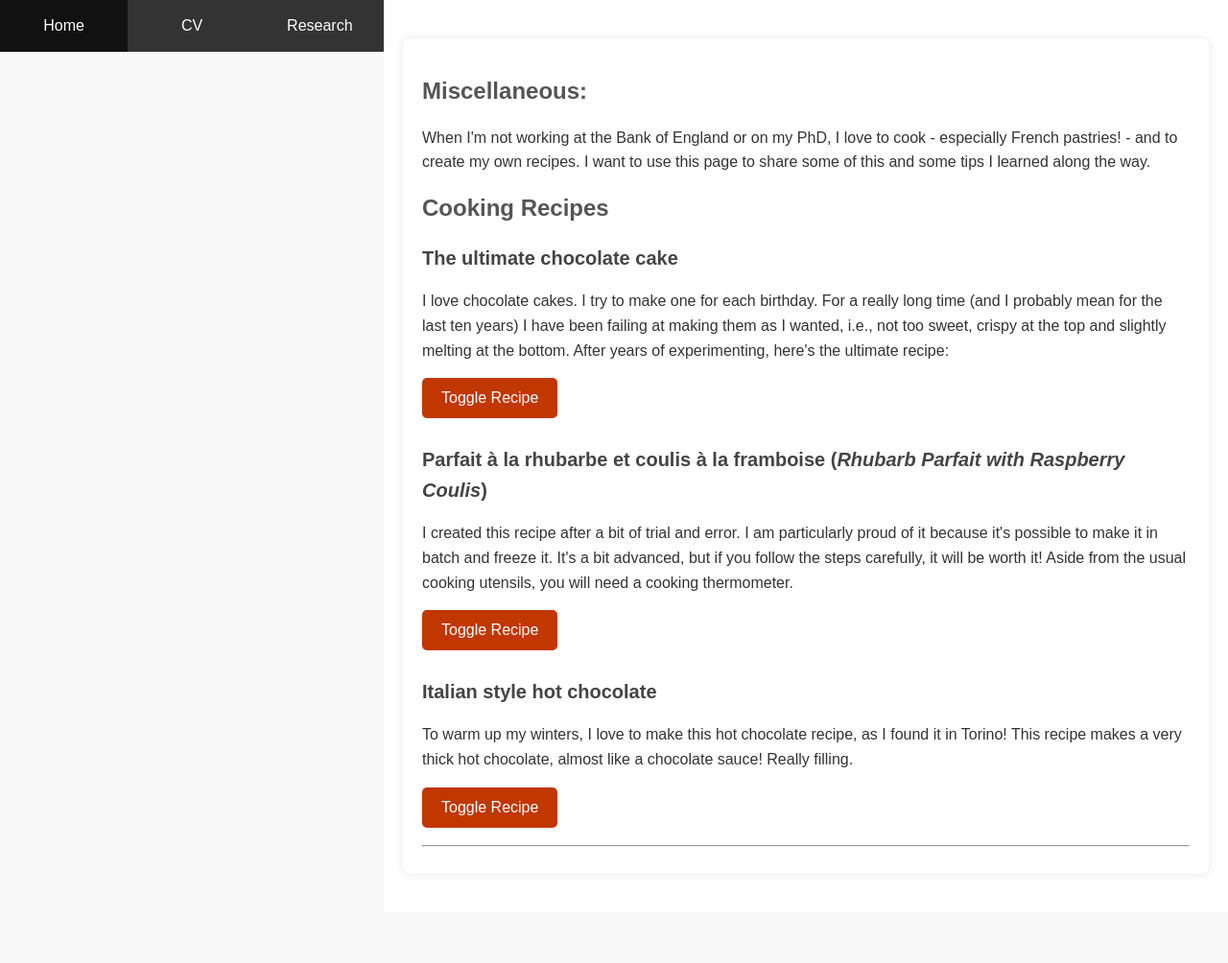
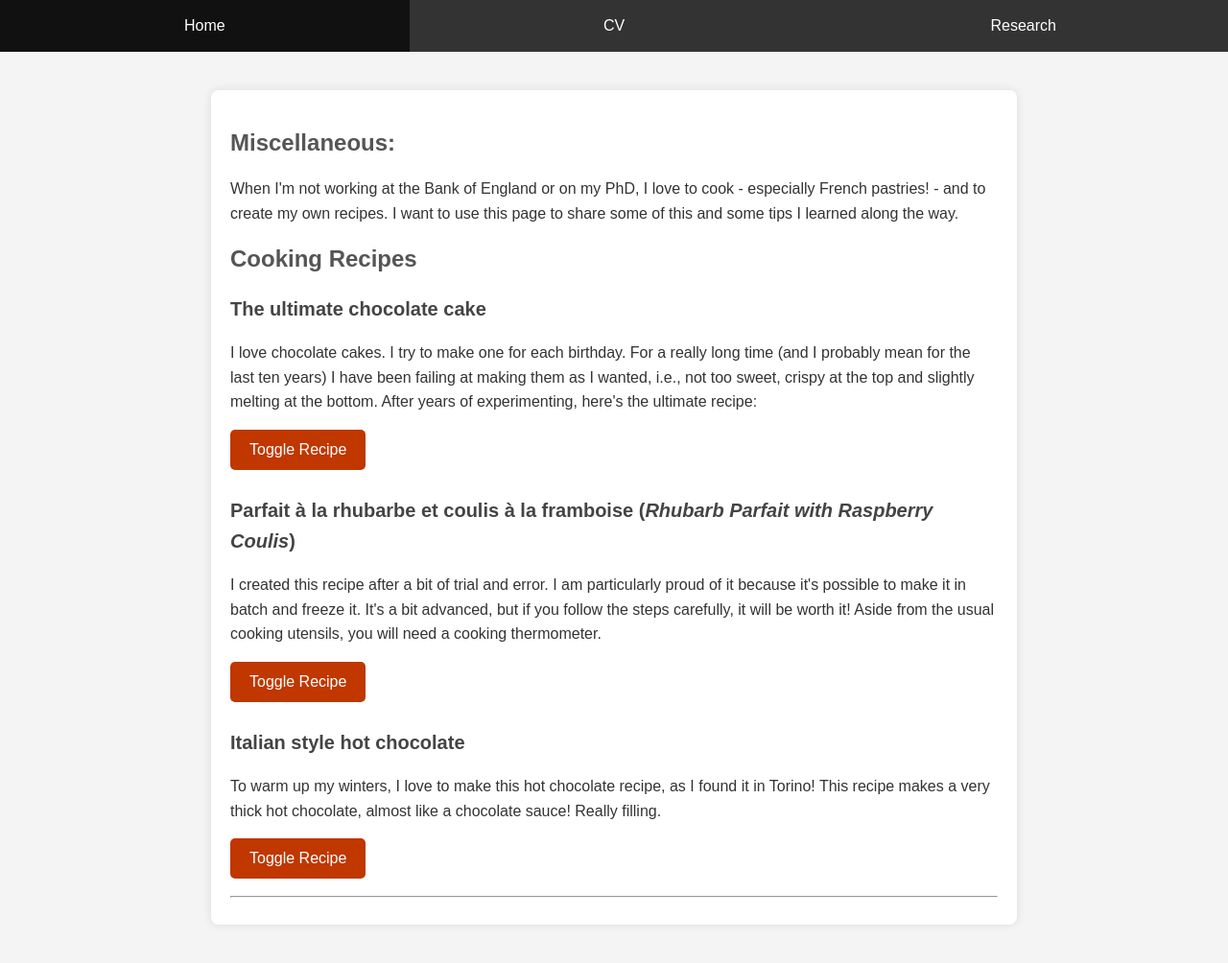
Before and after one commit to JulietteCx/juliettecx.github.io, a Jekyll site: the page built from _pages/miscellaneous.html, in a window 1280 px wide. Shown: the whole page at 96% size. Built offline with Jekyll 4.4.1, drawn with Linux system fonts in a browser that asks for light colours; before the commit the page ends 951 px from its top, so only the background shows below that.

Commit message:
Update style.css

```diff
--- a/assets/style.css
+++ b/assets/style.css
@@ -1,26 +1,14 @@
+/* Reset body margins and padding */
 body {
 margin: 0;
 font-family: -apple-system, ".SFNSText-Regular", "San Francisco", "Roboto", "Segoe UI", "Helvetica Neue", "Lucida Grande", Arial, sans-serif;
 padding: 0;
-  display: flex;
-  justify-content: center; /* Centers the entire page horizontally */
-  align-items: flex-start; /* Aligns content to the top */
-  height: 100vh; /* Full height of the viewport */
-  background-color: #f4f4f4; /* Background color */
-}
-
-/* Centered container that occupies between the 2nd and 4th part of the screen */
-.container {
-  width: 40%; /* 2/5ths of the screen width */
-  min-width: 800px; /* Optional: set a minimum width if you want a larger layout */
-  max-width: 1200px; /* Optional: set a maximum width */
-  margin: 0 auto; /* Centers the container horizontally */
 }
 
 /* Top navigation panel styles */
 .top-panel {
 background-color: #333;
-  width: 100%; /* Full width of the container */
+width: 100%; /* Full width */
 padding: 0;
 }
 
@@ -51,5 +39,6 @@
 /* Main content area styles */
 .main-content {
 padding: 20px;
-  background-color: #fff; /* Optional: background color for the content */
+clear: both; /* Ensures content starts below the navigation */
+  background-color: #f4f4f4; /* Optional: for better visibility */
 }
```
Lines whose indentation alone changed are shown as unchanged.
